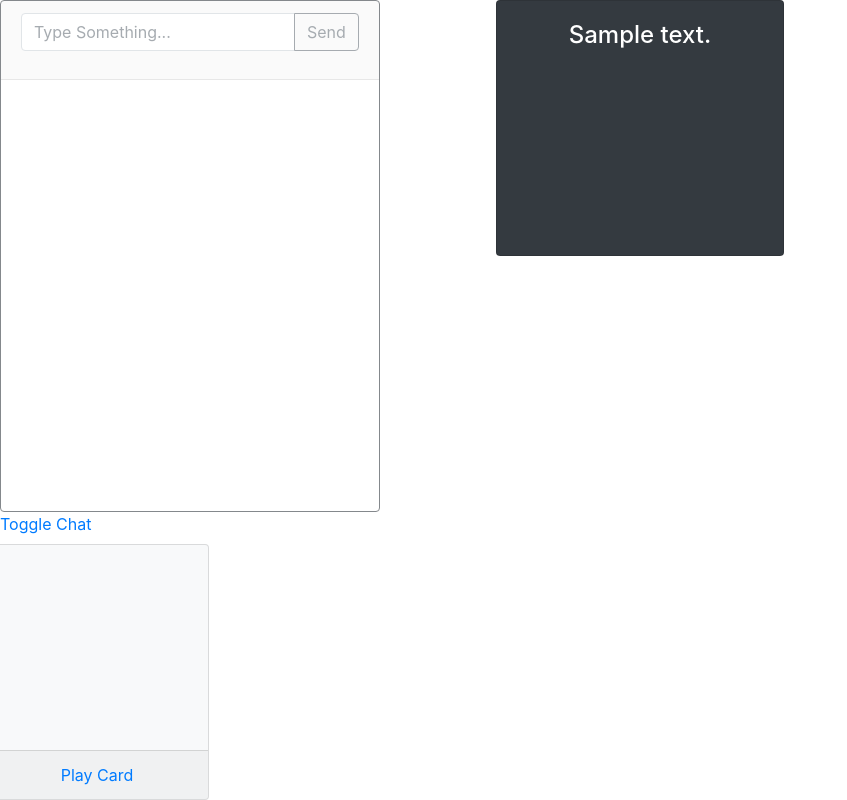
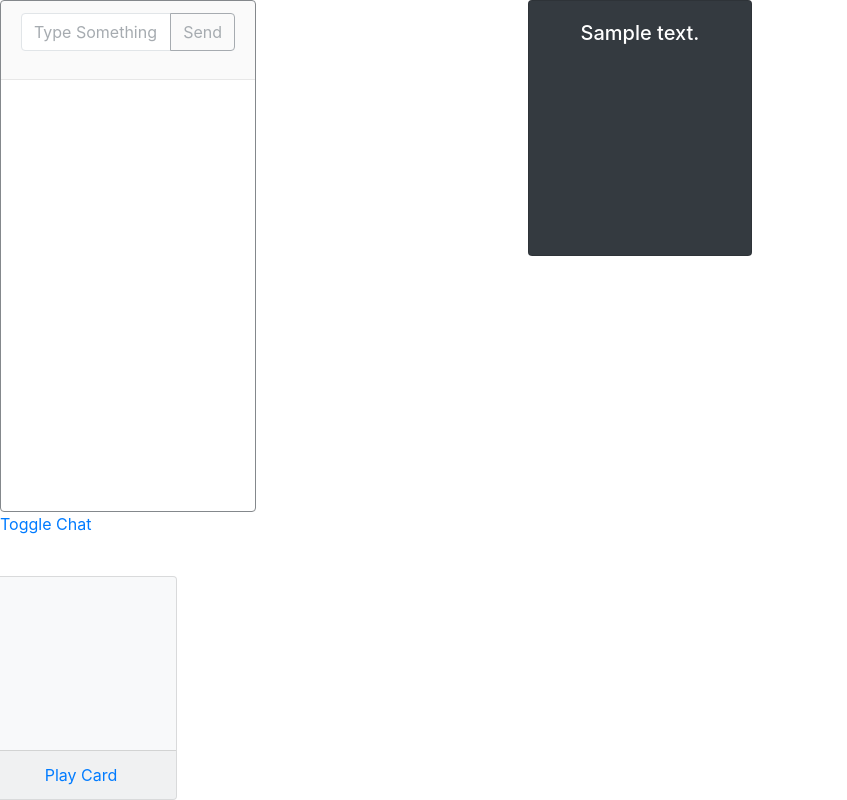
Before and after one commit to JellyWX/cards-against-humanity, a Flask app: template app/templates/game.html in a window 1280 px wide. Shown: the whole page, without its empty margins (0-847 px from the left). Run offline with Flask 2, Linux system fonts and the light colour scheme; the template is opened without the code that fills it: most values are stand-ins (such as "Sample title", 1, 10 or a date in 2020); some libraries are stand-ins or nearby versions.

Commit message:
styling stuff

```diff
--- a/app/templates/game.html
+++ b/app/templates/game.html
@@ -29,7 +29,7 @@
     <body>
 
         <div style="position: absolute; top: 0; left: 0;">
-            <div class="card border-dark" style="height: 32rem; opacity: 0.6; overflow-y: hidden;" id="collapse">
+            <div class="card border-dark" style="height: 32rem; opacity: 0.6; overflow-y: hidden; width: 16rem;" id="collapse">
 
                 <div class="card-header">
                     <div class="input-group mb-3">
@@ -55,14 +55,14 @@
         </div>
 
         <div class="container text-center d-flex justify-content-center">
-            <div class="card bg-dark text-white" style="width: 18rem; height: 16rem;">
+            <div class="card bg-dark text-white" style="width: 14rem; height: 16rem;">
                 <div class="card-body">
-                    <h4 class="card-title" id="blackcard">{{ game.card.text.replace('_', '______') | safe }}</h4>
+                    <h5 class="card-title" id="blackcard">{{ game.card.text.replace('_', '______') | safe }}</h5>
                 </div>
             </div>
         </div>
 
-        <ul class="list-group" style="position: absolute; top: 0; right: 0; width: 18rem;" id="players">
+        <ul class="list-group" style="position: absolute; top: 0; right: 0; width: 14rem;" id="players">
             <!--
                 <li class="list-group-item d-flex justify-content-between align-items-center" id="{{ player.uuid }}">
                     <span class="badge badge-warning badge-pill"> </span>
@@ -94,8 +94,22 @@
 
         <div class="row flex-row flex-nowrap justify-content-between fixed-bottom text-center" style="overflow-x: auto;" id="deck">
 
+            <!--
+            <div class="card flip-card bg-light" style="width: 12rem; height: 14rem; min-width: 12rem;">
+                <div class="card-body">
+                    <br>
+                    <h6 class="card-title" id="content_{{ index }}">The collective wail of every Magic player suddenly realizing that they've spent hundreds of dollars on pieces of cardboard.</h6>
+                </div>
+                <div class="card-footer play-button">
+                    <a href="javascript:play({{ index }})" class="card-link" id="play_card_{{ index }}">
+                        Play Card
+                    </a>
+                </div>
+            </div>
+            -->
+
             {% for card, index in player.hand | zip(range(player.hand.count())) %}
-                <div class="card flip-card bg-light" style="width: 14rem; height: 16rem; min-width: 14rem;">
+                <div class="card flip-card bg-light" style="width: 12rem; height: 14rem; min-width: 12rem;">
                     <div class="card-body">
                         <br>
                         <h5 class="card-title" id="content_{{ index }}">{{ card.card.text | safe }}</h5>
@@ -395,7 +409,7 @@ function create_hand_card(text, index)
     footer.className = "card-footer play-button";
     footer.appendChild(link);
 
-    var content = document.createElement("h5");
+    var content = document.createElement("h6");
     content.className = "card-title"
     content.innerHTML = text;
     content.id = "content_" + index
@@ -409,9 +423,9 @@ function create_hand_card(text, index)
 
     var card = document.createElement("div");
     card.className = "card card-block bg-light flip-card";
-    card.style.width = "14rem";
-    card.style.height = "16rem";
-    card.style.minWidth = "14rem";
+    card.style.width = "12rem";
+    card.style.height = "14rem";
+    card.style.minWidth = "12rem";
     card.appendChild(body);
 
     card.appendChild(footer);
--- a/cards/import_cards.py
+++ b/cards/import_cards.py
@@ -54,3 +54,6 @@ for black in blacks:
     session.add(c)
 
 session.commit()
+
+# longest card: The collective wail of every Magic player suddenly realizing that they've spent hundreds of dollars on pieces of cardboard.
+# longest card: Who blasphemes and bubbles at the center of all infinity, whose name no lips dare speak aloud, and who gnaws hungrily in inconceivable, unlighted chambers beyond time?
```
